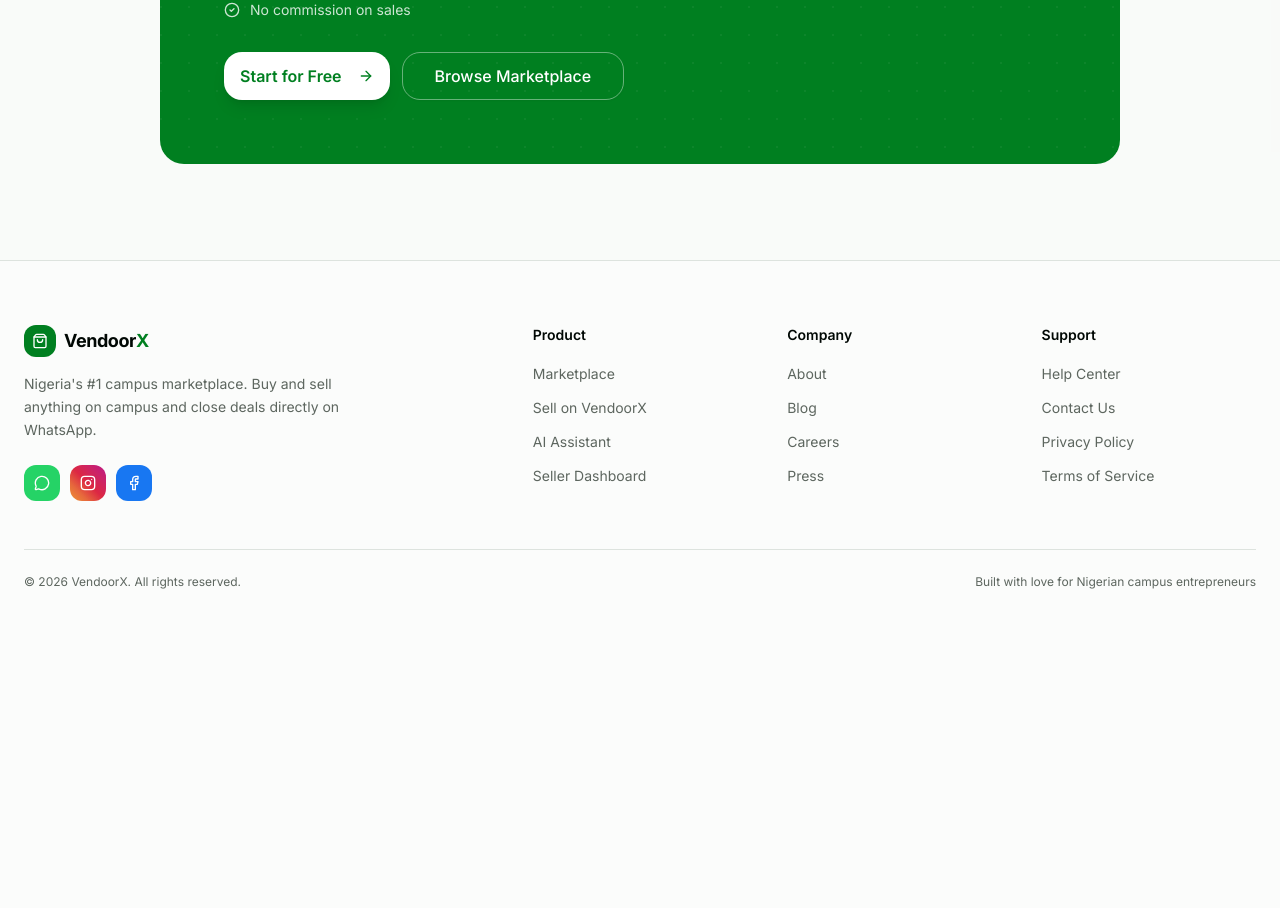
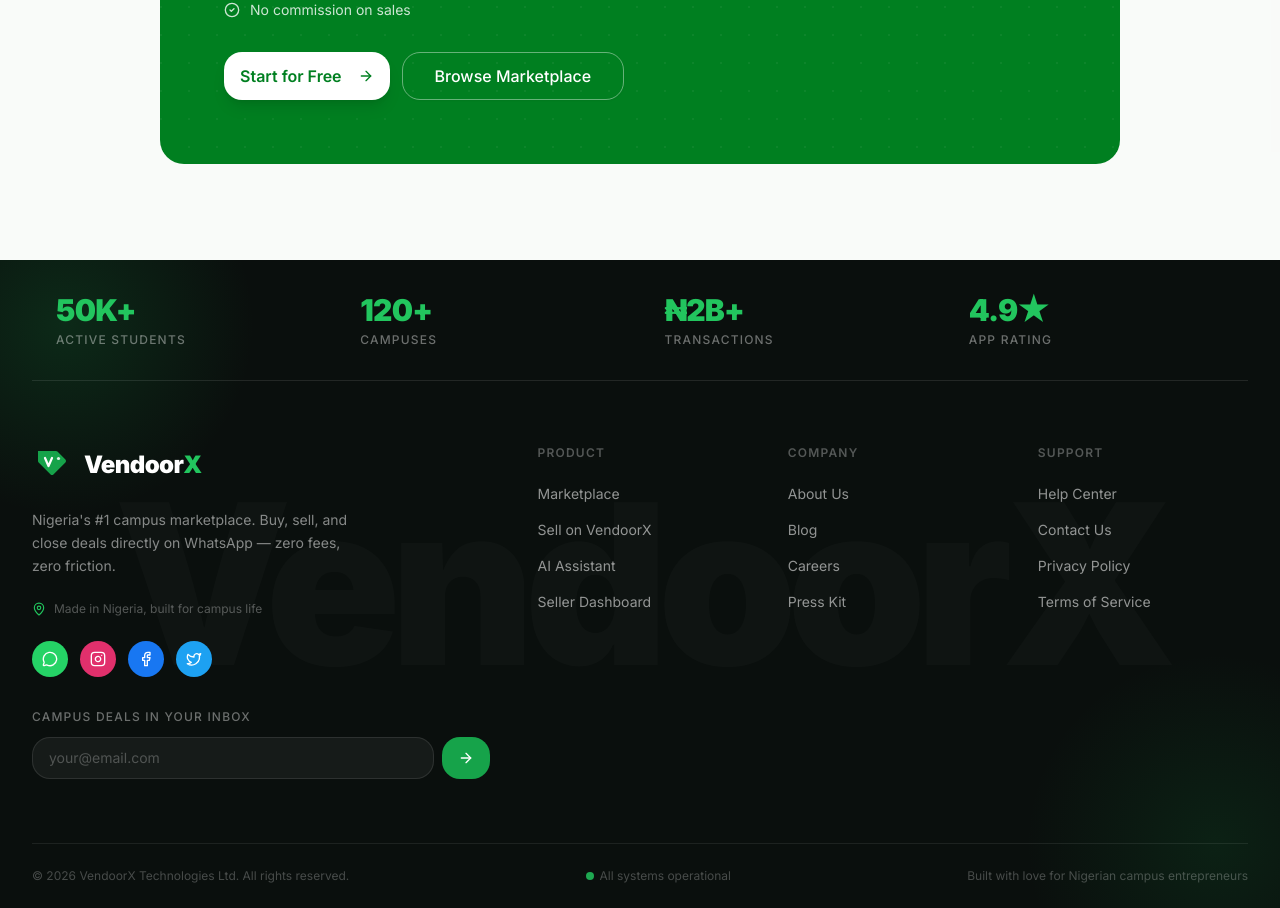
Before and after one commit to chigozie8/campus-marketplace, a Next.js app: page / in a window 1280 px wide. Shown: the part 4675-5583 px from the top of the page. Before the commit the page ends 5329 px from the top, so only its background shows below. Built offline with nearby package versions, Linux system fonts and the light colour scheme; no server answers.

Commit message:
feat: build premium dark footer with VendoorX branding
Add VendoorX logo, watermark, stats, newsletter, and bottom bar.

```diff
--- a/components/landing/landing-footer.tsx
+++ b/components/landing/landing-footer.tsx
@@ -1,5 +1,7 @@
+'use client'
+
 import Link from 'next/link'
-import { ShoppingBag, MessageCircle, Instagram, Facebook } from 'lucide-react'
+import { ArrowRight, MessageCircle, Instagram, Facebook, Twitter, MapPin } from 'lucide-react'
 
 const LINKS = {
   Product: [
@@ -9,10 +11,10 @@ const LINKS = {
     { label: 'Seller Dashboard', href: '/dashboard' },
   ],
   Company: [
-    { label: 'About', href: '#' },
+    { label: 'About Us', href: '#' },
     { label: 'Blog', href: '#' },
     { label: 'Careers', href: '#' },
-    { label: 'Press', href: '#' },
+    { label: 'Press Kit', href: '#' },
   ],
   Support: [
     { label: 'Help Center', href: '#' },
@@ -22,68 +24,162 @@ const LINKS = {
   ],
 }
 
+const STATS = [
+  { value: '50K+', label: 'Active Students' },
+  { value: '120+', label: 'Campuses' },
+  { value: '₦2B+', label: 'Transactions' },
+  { value: '4.9★', label: 'App Rating' },
+]
+
+// Custom VendoorX logo SVG — a stylised V-tag icon
+function VendoorXIcon({ size = 36 }: { size?: number }) {
+  return (
+    <svg
+      width={size}
+      height={size}
+      viewBox="0 0 40 40"
+      fill="none"
+      xmlns="http://www.w3.org/2000/svg"
+      aria-hidden="true"
+    >
+      {/* Tag body */}
+      <path
+        d="M6 6h18a2 2 0 0 1 1.42.59l8 8a2 2 0 0 1 0 2.82l-12 12a2 2 0 0 1-2.82 0l-12-12A2 2 0 0 1 6 16V6z"
+        fill="#16a34a"
+      />
+      {/* V letterform */}
+      <path
+        d="M13 13l3.5 8L20 13M16.5 21l3.5-8"
+        stroke="white"
+        strokeWidth="2.2"
+        strokeLinecap="round"
+        strokeLinejoin="round"
+      />
+      {/* Dot on tag (hole) */}
+      <circle cx="26.5" cy="13.5" r="1.6" fill="white" opacity="0.85" />
+    </svg>
+  )
+}
+
 export function LandingFooter() {
   return (
-    <footer className="border-t border-border bg-background py-16 px-4 sm:px-6">
-      <div className="max-w-7xl mx-auto">
-        <div className="grid grid-cols-1 md:grid-cols-2 lg:grid-cols-5 gap-10 mb-12">
+    <footer className="relative bg-[#0a0f0d] text-white overflow-hidden">
+
+      {/* Giant watermark wordmark */}
+      <div
+        aria-hidden="true"
+        className="pointer-events-none absolute inset-0 flex items-center justify-center select-none"
+      >
+        <span
+          className="text-[clamp(5rem,18vw,14rem)] font-black tracking-tighter leading-none whitespace-nowrap"
+          style={{ color: 'rgba(255,255,255,0.025)' }}
+        >
+          VendoorX
+        </span>
+      </div>
+
+      {/* Green glow top-left */}
+      <div
+        aria-hidden="true"
+        className="pointer-events-none absolute -top-32 -left-32 w-96 h-96 rounded-full"
+        style={{ background: 'radial-gradient(circle, rgba(22,163,74,0.18) 0%, transparent 70%)' }}
+      />
+      {/* Green glow bottom-right */}
+      <div
+        aria-hidden="true"
+        className="pointer-events-none absolute -bottom-32 -right-32 w-96 h-96 rounded-full"
+        style={{ background: 'radial-gradient(circle, rgba(22,163,74,0.12) 0%, transparent 70%)' }}
+      />
+
+      <div className="relative max-w-7xl mx-auto px-4 sm:px-6 lg:px-8">
+
+        {/* ── Stats strip ── */}
+        <div className="grid grid-cols-2 md:grid-cols-4 gap-px border-b border-white/10">
+          {STATS.map((s) => (
+            <div key={s.label} className="py-8 px-6 flex flex-col gap-1">
+              <span className="text-3xl font-black text-[#22c55e] tracking-tight">{s.value}</span>
+              <span className="text-xs text-white/40 uppercase tracking-widest font-medium">{s.label}</span>
+            </div>
+          ))}
+        </div>
+
+        {/* ── Main content ── */}
+        <div className="grid grid-cols-1 lg:grid-cols-5 gap-12 py-16">
 
           {/* Brand column */}
-          <div className="lg:col-span-2">
-            <Link href="/" className="flex items-center gap-2 mb-4">
-              <div className="w-8 h-8 rounded-lg bg-primary flex items-center justify-center">
-                <ShoppingBag className="w-4 h-4 text-primary-foreground" />
-              </div>
-              <span className="font-bold text-lg text-foreground tracking-tight">
-                Vendoor<span className="text-primary">X</span>
+          <div className="lg:col-span-2 flex flex-col gap-6">
+            <Link href="/" className="flex items-center gap-3 group w-fit">
+              <VendoorXIcon size={40} />
+              <span className="text-2xl font-black tracking-tight text-white">
+                Vendoor<span className="text-[#22c55e]">X</span>
               </span>
             </Link>
-            <p className="text-sm text-muted-foreground leading-relaxed max-w-xs mb-6">
-              Nigeria&apos;s #1 campus marketplace. Buy and sell anything on campus and close deals directly on WhatsApp.
+
+            <p className="text-sm text-white/50 leading-relaxed max-w-xs">
+              Nigeria&apos;s #1 campus marketplace. Buy, sell, and close deals directly on WhatsApp — zero fees, zero friction.
             </p>
+
+            {/* Location */}
+            <div className="flex items-center gap-2 text-xs text-white/30">
+              <MapPin className="w-3.5 h-3.5 text-[#22c55e]" />
+              <span>Made in Nigeria, built for campus life</span>
+            </div>
+
             {/* Social icons */}
-            <div className="flex gap-2.5">
+            <div className="flex gap-3">
+              {[
+                { href: 'https://wa.me/', icon: MessageCircle, label: 'WhatsApp', bg: '#25D366' },
+                { href: 'https://instagram.com/', icon: Instagram, label: 'Instagram', bg: '#E1306C' },
+                { href: 'https://facebook.com/', icon: Facebook, label: 'Facebook', bg: '#1877F2' },
+                { href: 'https://twitter.com/', icon: Twitter, label: 'Twitter', bg: '#1DA1F2' },
+              ].map(({ href, icon: Icon, label, bg }) => (
                 <a
-                href="https://wa.me/"
-                className="w-9 h-9 rounded-lg flex items-center justify-center transition-opacity hover:opacity-80"
-                style={{ backgroundColor: '#25D366' }}
-                aria-label="WhatsApp"
+                  key={label}
+                  href={href}
+                  aria-label={label}
                   target="_blank"
                   rel="noopener noreferrer"
+                  className="w-9 h-9 rounded-xl flex items-center justify-center transition-all hover:scale-110 hover:brightness-110"
+                  style={{ backgroundColor: bg }}
                 >
-                <MessageCircle className="w-4 h-4 text-white" />
+                  <Icon className="w-4 h-4 text-white" />
                 </a>
-              <a
-                href="https://instagram.com/"
-                className="w-9 h-9 rounded-lg flex items-center justify-center instagram-gradient transition-opacity hover:opacity-80"
-                aria-label="Instagram"
-                target="_blank"
-                rel="noopener noreferrer"
+              ))}
+            </div>
+
+            {/* Newsletter */}
+            <div className="mt-2">
+              <p className="text-xs text-white/40 uppercase tracking-widest font-medium mb-3">Campus deals in your inbox</p>
+              <form
+                className="flex gap-2"
+                onSubmit={(e) => e.preventDefault()}
               >
-                <Instagram className="w-4 h-4 text-white" />
-              </a>
-              <a
-                href="https://facebook.com/"
-                className="w-9 h-9 rounded-lg flex items-center justify-center facebook-blue transition-opacity hover:opacity-80"
-                aria-label="Facebook"
-                target="_blank"
-                rel="noopener noreferrer"
+                <input
+                  type="email"
+                  placeholder="your@email.com"
+                  className="flex-1 min-w-0 px-4 py-2.5 rounded-xl bg-white/5 border border-white/10 text-sm text-white placeholder:text-white/25 outline-none focus:border-[#22c55e]/60 focus:bg-white/8 transition-colors"
+                />
+                <button
+                  type="submit"
+                  className="px-4 py-2.5 rounded-xl bg-[#16a34a] hover:bg-[#15803d] transition-colors flex items-center gap-1.5 text-sm font-semibold text-white shrink-0"
                 >
-                <Facebook className="w-4 h-4 text-white" />
-              </a>
+                  <ArrowRight className="w-4 h-4" />
+                </button>
+              </form>
             </div>
           </div>
 
-          {/* Links columns */}
+          {/* Link columns */}
+          <div className="lg:col-span-3 grid grid-cols-1 sm:grid-cols-3 gap-10">
             {Object.entries(LINKS).map(([category, links]) => (
               <div key={category}>
-              <h4 className="text-sm font-semibold text-foreground mb-4">{category}</h4>
-              <ul className="flex flex-col gap-2.5">
+                <h4 className="text-xs text-white/30 uppercase tracking-widest font-semibold mb-5">{category}</h4>
+                <ul className="flex flex-col gap-3">
                   {links.map((link) => (
                     <li key={link.label}>
                       <Link
                         href={link.href}
-                      className="text-sm text-muted-foreground hover:text-foreground transition-colors"
+                        className="text-sm text-white/55 hover:text-[#22c55e] transition-colors hover:translate-x-0.5 inline-block"
                       >
                         {link.label}
                       </Link>
@@ -93,13 +189,18 @@ export function LandingFooter() {
               </div>
             ))}
           </div>
+        </div>
 
-        {/* Bottom bar */}
-        <div className="border-t border-border pt-6 flex flex-col sm:flex-row items-center justify-between gap-3">
-          <p className="text-xs text-muted-foreground">
-            &copy; {new Date().getFullYear()} VendoorX. All rights reserved.
+        {/* ── Bottom bar ── */}
+        <div className="border-t border-white/8 py-6 flex flex-col sm:flex-row items-center justify-between gap-3">
+          <p className="text-xs text-white/25">
+            &copy; {new Date().getFullYear()} VendoorX Technologies Ltd. All rights reserved.
           </p>
-          <p className="text-xs text-muted-foreground">
+          <div className="flex items-center gap-1.5 text-xs text-white/25">
+            <span className="inline-block w-2 h-2 rounded-full bg-[#22c55e] animate-pulse" />
+            <span>All systems operational</span>
+          </div>
+          <p className="text-xs text-white/25">
             Built with love for Nigerian campus entrepreneurs
           </p>
         </div>
```
Lines whose indentation alone changed are shown as unchanged.
